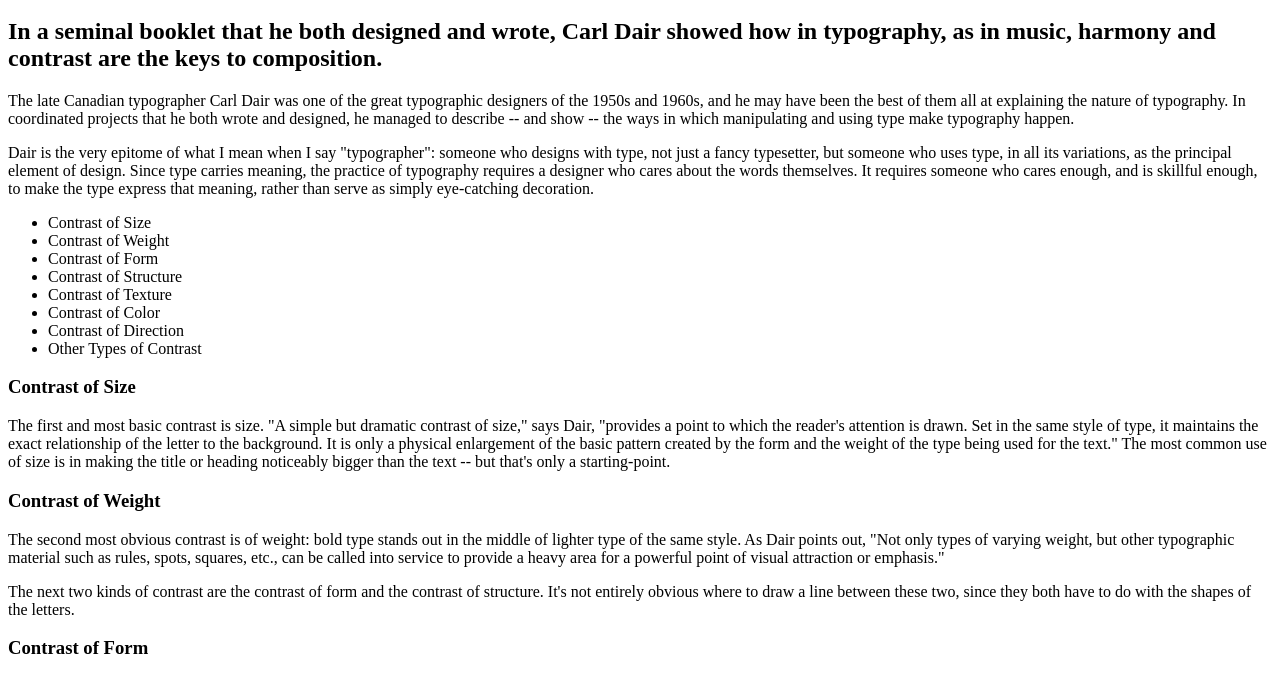
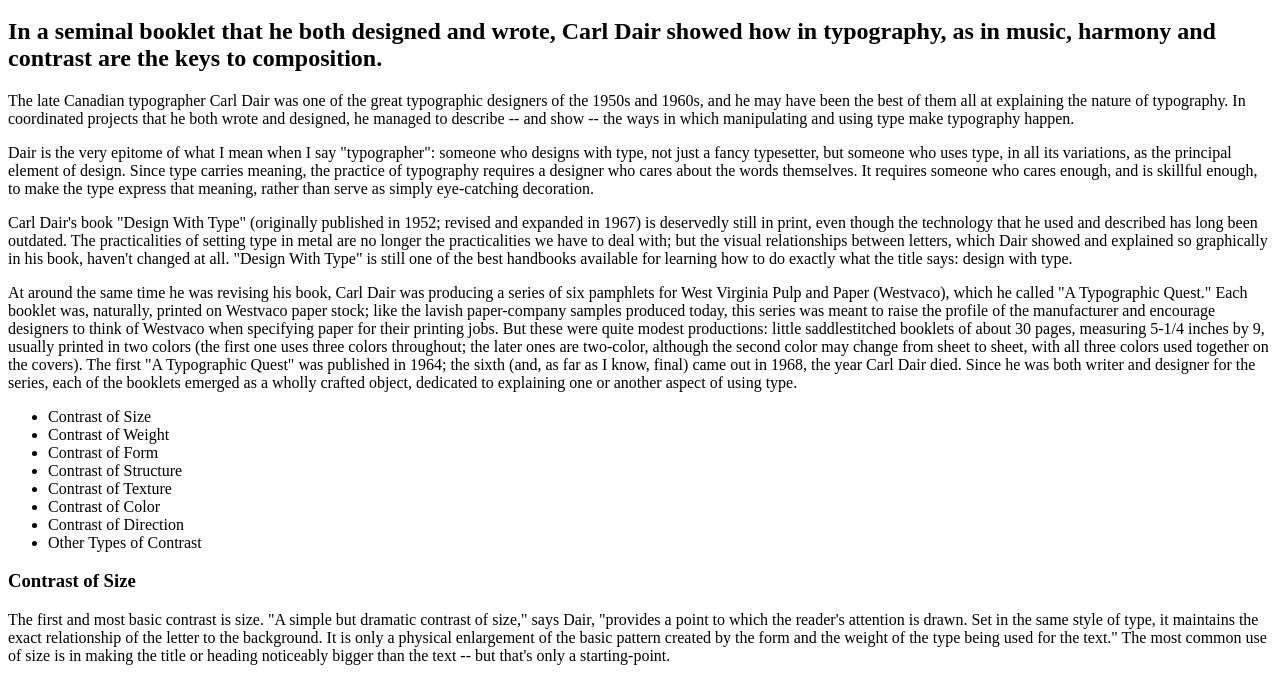
Before and after one commit to joynguy3nn/MARKUP, a plain HTML site: page index.html in a window 1280 px wide. Shown: the part 87-762 px from the top of the page. Drawn offline with Linux system fonts and the light colour scheme.

Commit message:
Add files via upload

```diff
--- a/index.html
+++ b/index.html
@@ -15,6 +15,10 @@
 	<p>The late Canadian typographer Carl Dair was one of the great typographic designers of the 1950s and 1960s, and he may have been the best of them all at explaining the nature of typography. In coordinated projects that he both wrote and designed, he managed to describe -- and show -- the ways in which manipulating and using type make typography happen.</p>
 
 	<P>Dair is the very epitome of what I mean when I say "typographer": someone who designs with type, not just a fancy typesetter, but someone who uses type, in all its variations, as the principal element of design. Since type carries meaning, the practice of typography requires a designer who cares about the words themselves. It requires someone who cares enough, and is skillful enough, to make the type express that meaning, rather than serve as simply eye-catching decoration.</P>
+	<p>Carl Dair's book "Design With Type" (originally published in 1952; revised and expanded in 1967) is deservedly still in print, even though the technology that he used and described has long been outdated. The practicalities of setting type in metal are no longer the practicalities we have to deal with; but the visual relationships between letters, which Dair showed and explained so graphically in his book, haven't changed at all. "Design With Type" is still one of the best handbooks available for learning how to do exactly what the title says: design with type.</p>
+
+	<p>At around the same time he was revising his book, Carl Dair was producing a series of six pamphlets for West Virginia Pulp and Paper (Westvaco), which he called "A Typographic Quest." Each booklet was, naturally, printed on Westvaco paper stock; like the lavish paper-company samples produced today, this series was meant to raise the profile of the manufacturer and encourage designers to think of Westvaco when specifying paper for their printing jobs. But these were quite modest productions: little saddlestitched booklets of about 30 pages, measuring 5-1/4 inches by 9, usually printed in two colors (the first one uses three colors throughout; the later ones are two-color, although the second color may change from sheet to sheet, with all three colors used together on the covers). The first "A Typographic Quest" was published in 1964; the sixth (and, as far as I know, final) came out in 1968, the year Carl Dair died. Since he was both writer and designer for the series, each of the booklets emerged as a wholly crafted object, dedicated to explaining one or another aspect of using type.</p>
+
 
 	<ul>
 	<li>Contrast of Size</li>
```
